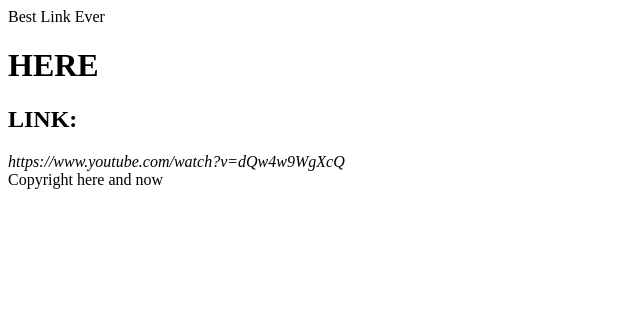
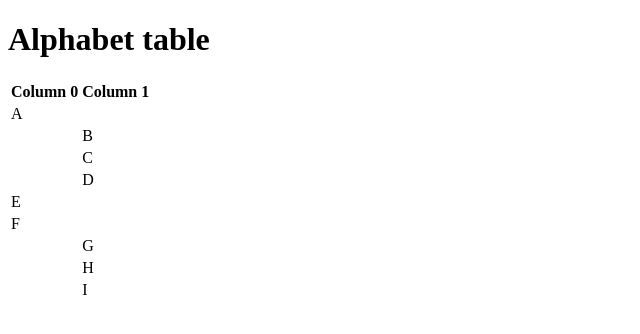
Before and after one commit to comp426-2022-spring/git-and-github-rahqis, a website: page index.html in a window 1280 px wide. Shown: the whole page, without its empty margins (0-640 px from the left). Drawn offline with Linux system fonts and the light colour scheme.

Commit message:
added rows

```diff
--- a/index.html
+++ b/index.html
@@ -1,12 +1,62 @@
 <!DOCTYPE html>
 <html lang="en">
-    <head>Best Link Ever</head>
+
+    <head>
+        <meta charset="UTF-8">
+        <meta name="viewport" content="width=device-width, initial-scale=1.0">
+        <title>Alphabet</title>
+    </head>
+
     <body>
-        <h1>HERE</h1>
-        <h2>LINK:</h2>
         <div>
-            <address>https://www.youtube.com/watch?v=dQw4w9WgXcQ</address>
+            <h1>Alphabet table</h1>
+            <table>
+                <thead>
+                    <tr>
+                        <th>Column 0</th>
+                        <th>Column 1</th>
+                    </tr>
+                </thead>
+                <tbody>
+                    <tr>
+                        <td>A</td>
+                        <td></td>
+                    </tr>
+                    <tr>
+                        <td></td>
+                        <td>B</td>
+                    </tr>
+                    <tr>
+                        <td></td>
+                        <td>C</td>
+                    </tr>
+                    <tr>
+                        <td></td>
+                        <td>D</td>
+                    </tr>
+                    <tr>
+                        <td>E</td>
+                        <td></td>
+                    </tr>
+                    <tr>
+                        <td>F</td>
+                        <td></td>
+                    </tr>
+                    <tr>
+                        <td></td>
+                        <td>G</td>
+                    </tr>
+                    <tr>
+                        <td></td>
+                        <td>H</td>
+                    </tr>
+                    <tr>
+                        <td></td>
+                        <td>I</td>
+                    </tr>
+                </tbody>
+            </table>
         </div>
     </body>
-    <footer>Copyright here and now</footer>
+
 </html>
--- a/package.json
+++ b/package.json
@@ -16,5 +16,8 @@
   "bugs": {
     "url": "https://github.com/comp426-2022-spring/git-and-github-rahqis/issues"
   },
-  "homepage": "https://github.com/comp426-2022-spring/git-and-github-rahqis#readme"
+  "homepage": "https://github.com/comp426-2022-spring/git-and-github-rahqis#readme",
+  "dependencies": {
+    "browsersync": "^0.0.1-security"
+  }
 }
```
Also changed, not shown: 1 other file.
